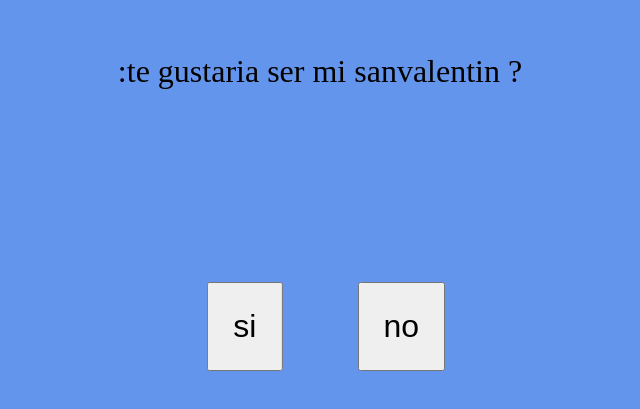
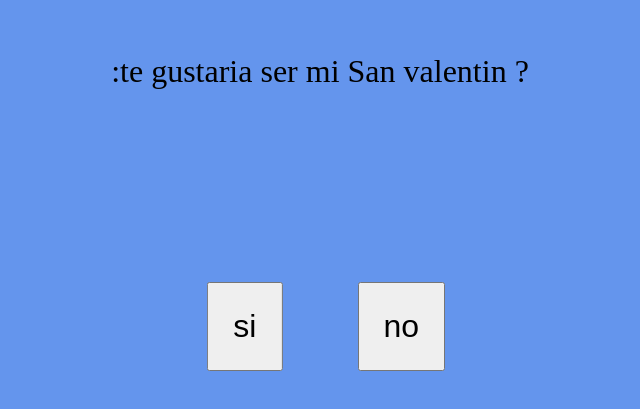
Before and after one commit to ING-ANGEL-GC/prueba, a plain HTML site: page index.html in a window 1280 px wide. Shown: the part 139-548 px from the top of the page, without its empty margins (320-960 px from the left). Drawn offline with Linux system fonts and the light colour scheme.

Commit message:
Add files via upload

```diff
--- a/index.html
+++ b/index.html
@@ -3,12 +3,12 @@
 <head>
     <meta charset="UTF-8">
     <meta name="viewport" content="width=device-width, initial-scale=1.0">
-    <title>DECLARACION</title>
+    <title>INVITACION</title>
     <link REL="STYLESHEET" href="estilos.css">
 </head>
 <body>
    <div class="contenedor">
-    <p>:te gustaria ser mi sanvalentin ?</p>
+    <p>:te gustaria ser mi San valentin ?</p>
     <button id="Y" >si</button>
     <button id="N" >no</button>
     </div>
```
